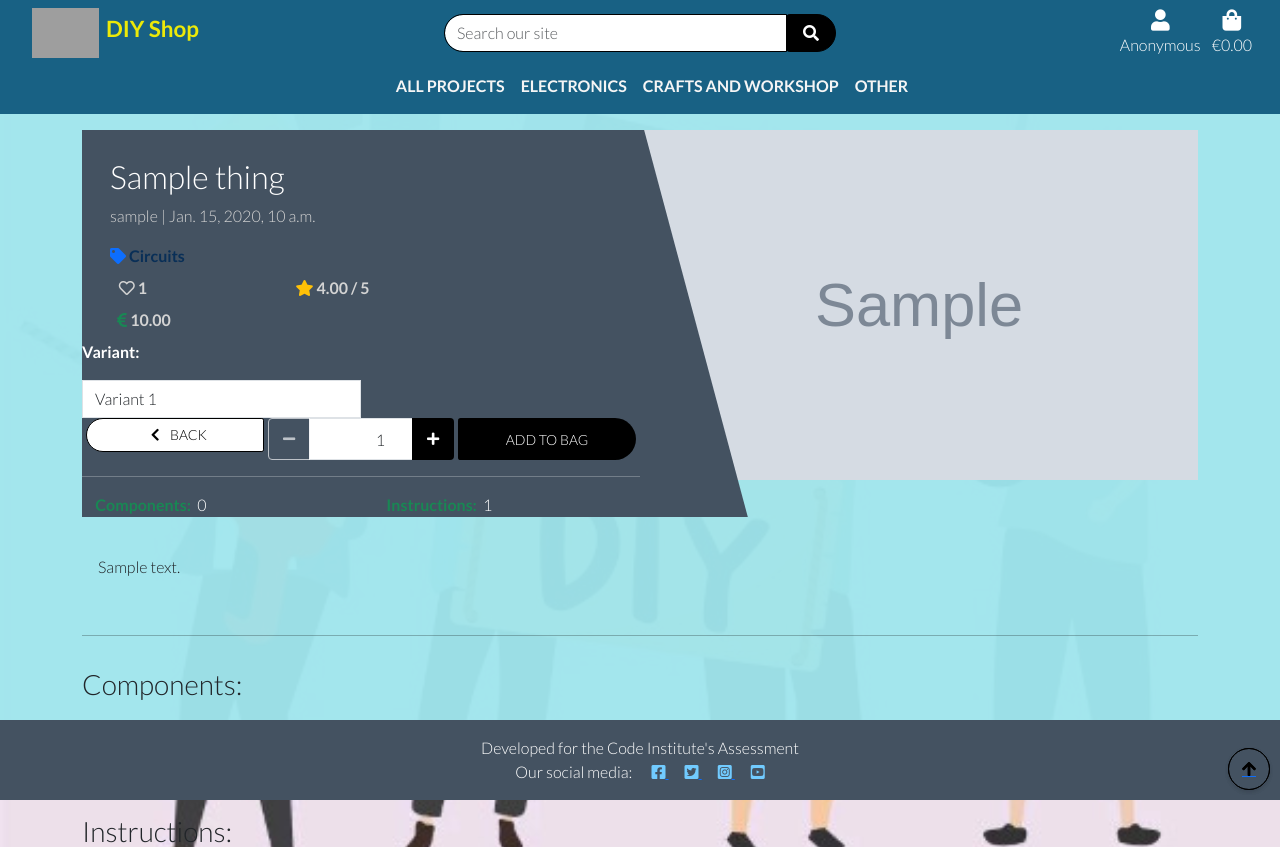
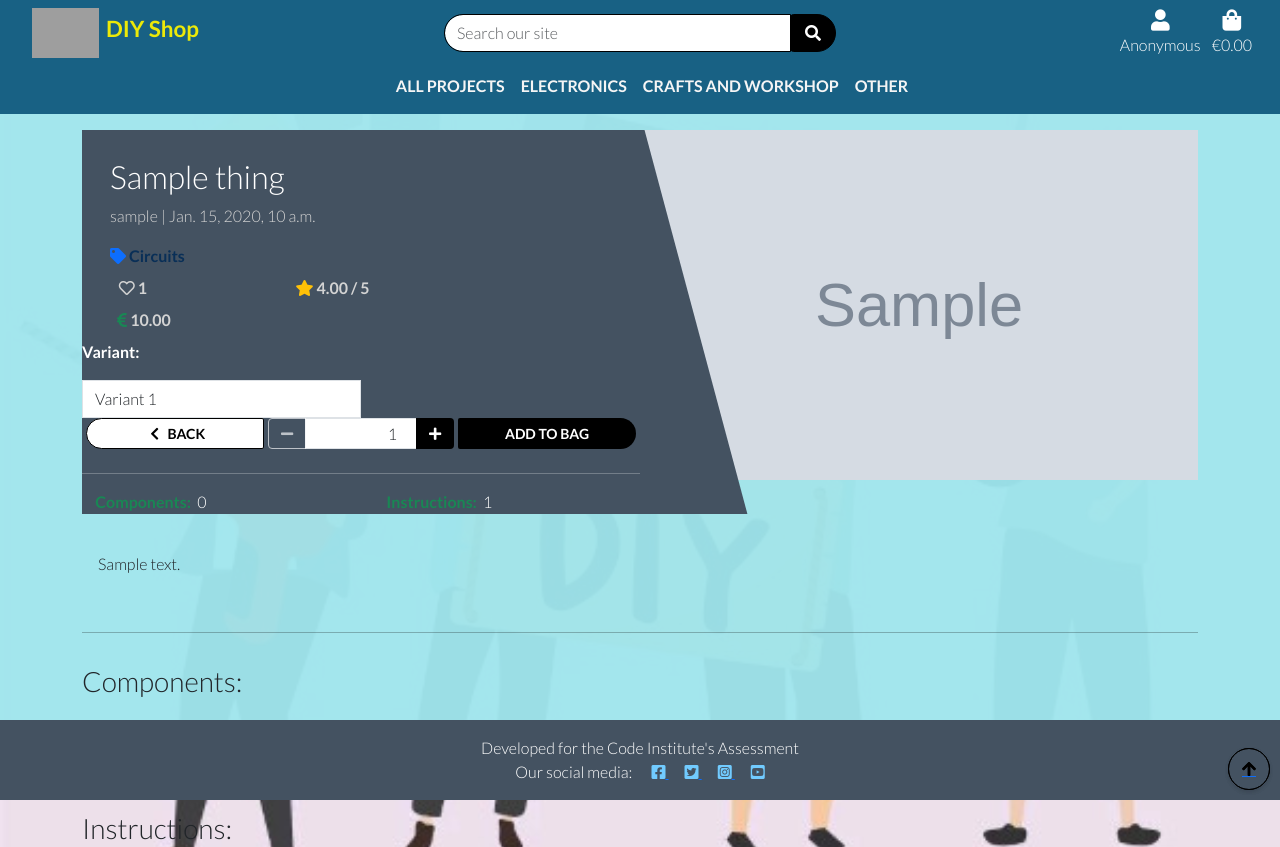
Before and after one commit to Juanma1313/diyshop, a Django app: page /products/1/ in a window 1280 px wide. Shown: the top 847 px of the page. Run offline with Django 3.2, Linux system fonts and the light colour scheme; data comes from the database, SQL or seed files in the repository; tables that the repository leaves empty hold one stand-in row (values such as "Sample post"); grey boxes marked "Sample" are stand-in pictures; parts of the project's set-up code (start-up, migrations or seed data) failed here and were passed over; some libraries are stand-ins or nearby versions; grey boxes are pictures that could not be loaded.

Commit message:
fix minor cosmetic problems

```diff
--- a/checkout/views.py
+++ b/checkout/views.py
@@ -16,7 +16,6 @@ from bag.contexts import bag_contents
 
 import stripe
 import json
-from django.core.mail import send_mail
 
 
 @require_POST
--- a/products/templates/products/includes/product_detail_price.html
+++ b/products/templates/products/includes/product_detail_price.html
@@ -25,31 +25,34 @@
 
             <!-- Keep Shopping button-->
             <div class="col-4 px-1 ">
-                <a href="{{request.META.HTTP_REFERER|escape}}" class="btn btn-outline-black rounded-start-5 w-100 btn-sm">
+                <a href="{{request.META.HTTP_REFERER|escape}}" class="btn btn-white btn-outline-black rounded-start-5 w-100 btn-sm">
                     <span class="icon">
                         <i class="fas fa-chevron-left"></i>
                     </span>
-                    <span class="text-uppercase">Back</span>
+                    <span class="text-uppercase fw-bold">Back</span>
                 </a>
             </div>
-            <!-- Quantity selection buttons-->
+            <!-- Quantity selection control-->
             <div class="col-4 ">
-                <div class="form-group w-10 h-100">
-                    <div class="input-group h-100">
-                        <div class="input-group-prepend h-100">
-                            <button class="decrement-qty btn btn-black rounded-start-1 rounded-end-0 h-100 btn-sm"
+                <div class="form-group w-10">
+                    <div class="input-group">
+                        <!-- Minus button-->
+                        <div class="input-group-prepend">
+                            <button class="decrement-qty btn btn-black rounded-start-1 rounded-end-0 btn-sm"
                                 data-item_id="{{ product.id }}" id="decrement-qty_{{ product.id }}">
                                 <span class="icon">
                                     <i class="fas fa-minus"></i>
                                 </span>
                             </button>
                         </div>
-                        <input class="form-control qty_input text-end h-100" type="number"
+                        <!-- Quantity field-->
+                        <input class="form-control qty_input text-end px-1 py-0" type="number"
                             name="quantity" value="1" min="1" max="99"
                             data-item_id="{{ product.id }}"
                             id="id_qty_{{ product.id }}">
-                        <div class="input-group-append h-100">
-                            <button class="increment-qty btn btn-black rounded-start-0 rounded-end-1 h-100 btn-sm"
+                        <!-- Plus button-->
+                        <div class="input-group-append">
+                            <button class="increment-qty btn btn-black rounded-start-0 rounded-end-1 btn-sm"
                                 data-item_id="{{ product.id }}" id="increment-qty_{{ product.id }}">
                                 <span class="icon">
                                     <i class="fas fa-plus"></i>
@@ -61,7 +64,7 @@
             </div>
             <!-- Add to bag button-->
             <div class="col-4 px-1">
-                <input type="submit" class="w-100 h-100 btn btn-black rounded-end-5 text-uppercase btn-sm" value="Add to Bag">
+                <input type="submit" class="w-100 btn btn-black rounded-end-5 text-uppercase btn-sm fw-bold" value="Add to Bag">
             </div>
             <input type="hidden" name="redirect_url" value="{{ request.path }}">
             {% endwith %}
@@ -72,7 +75,6 @@
     <div class="col-12 p-2">
         <strong class="thing-subtitle text-black">Free Access</strong>
     </div>
-    <!-- Shopping bag controls-->
     <div class="row g-0">
         <!-- Keep Shopping button-->
         <div class="col-4 px-1 ">
@@ -80,7 +82,7 @@
                 <span class="icon">
                     <i class="fas fa-chevron-left"></i>
                 </span>
-                <span class="text-uppercase">Back</span>
+                <span class="text-uppercase fw-bold">Back</span>
             </a>
         </div>
     </div>
--- a/products/templates/products/product_detail.html
+++ b/products/templates/products/product_detail.html
@@ -90,10 +90,8 @@
                     {% if request.user.is_superuser or request.user.is_staff or request.user == product.author %}
                     <div class="row">
                         <div class="col text-center">
-                            <small >
-                                <a href="{% url 'edit_product' product.id %}">Edit</a> |
-                                <a class="text-danger" href="{% url 'delete_product' product.id %}">Delete</a>
-                            </small>
+                            <a class="link-primary fw-bold" href="{% url 'edit_product' product.id %}">Edit</a> |
+                            <a class="link-danger fw-bold" href="{% url 'delete_product' product.id %}">Delete</a>
                         </div>
                     </div>
                     {% endif %}
--- a/static/css/style.css
+++ b/static/css/style.css
@@ -157,17 +157,14 @@ a.category-badge > span.badge:hover {
     padding: 10px 0 10px 3%;
     position: relative;
     text-align: left;
-
-
 }
-
 
 .icon {
     align-items: center;
     display: inline-flex;
     justify-content: center;
-    height: 1.5rem;
-    width: 1.5rem;
+    height: 1.25rem;
+    width: 1.25rem;
 }
 
 .card {
```
Also changed, not shown: bag/templates/bag/bag.html (+3 -11 lines), bag/templates/bag/checkout-buttons.html (+6 -4 lines), bag/templates/bag/quantity-form.html (+13 -3 lines), products/templates/products/products.html (+3 -5 lines).
